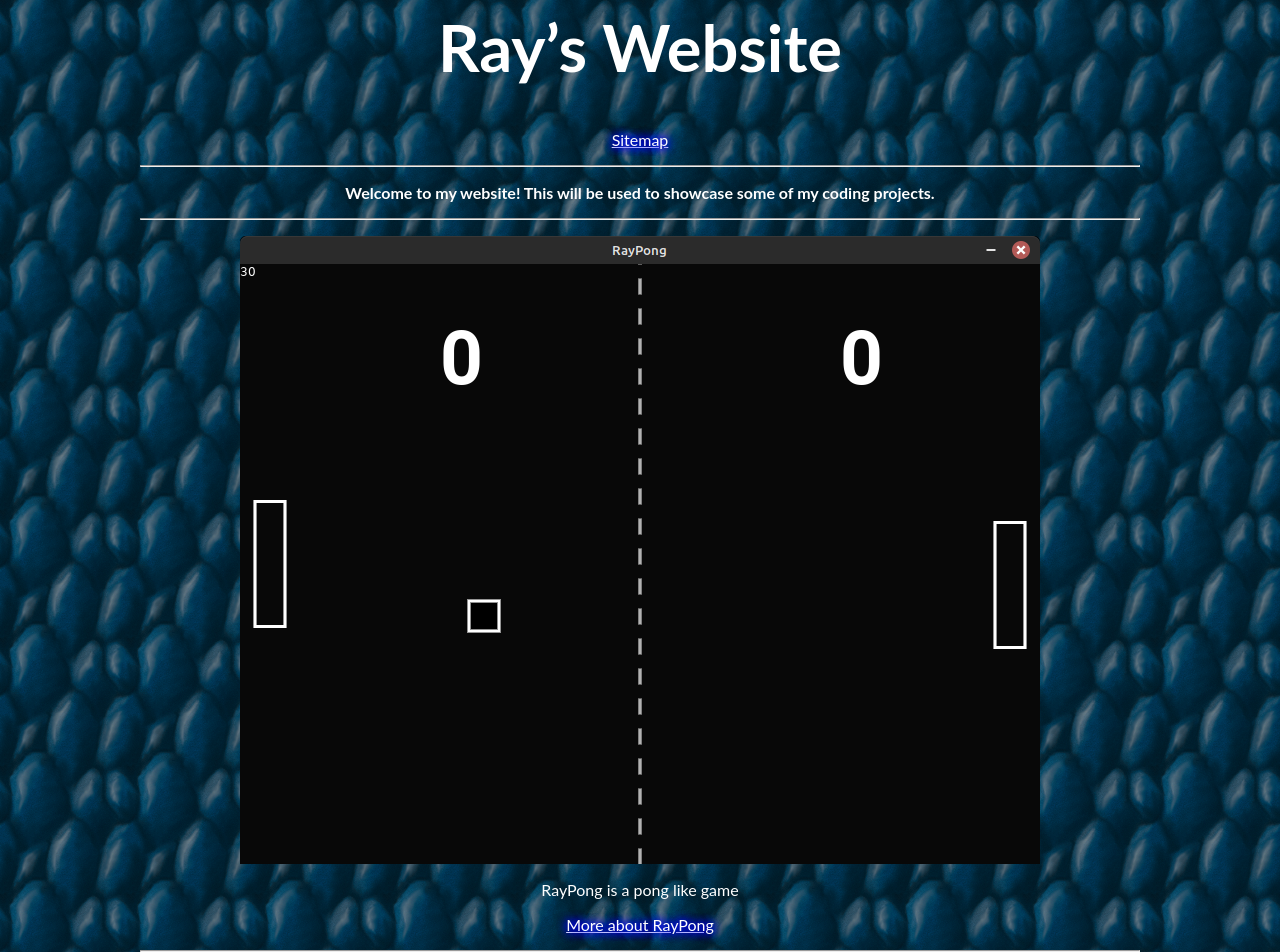
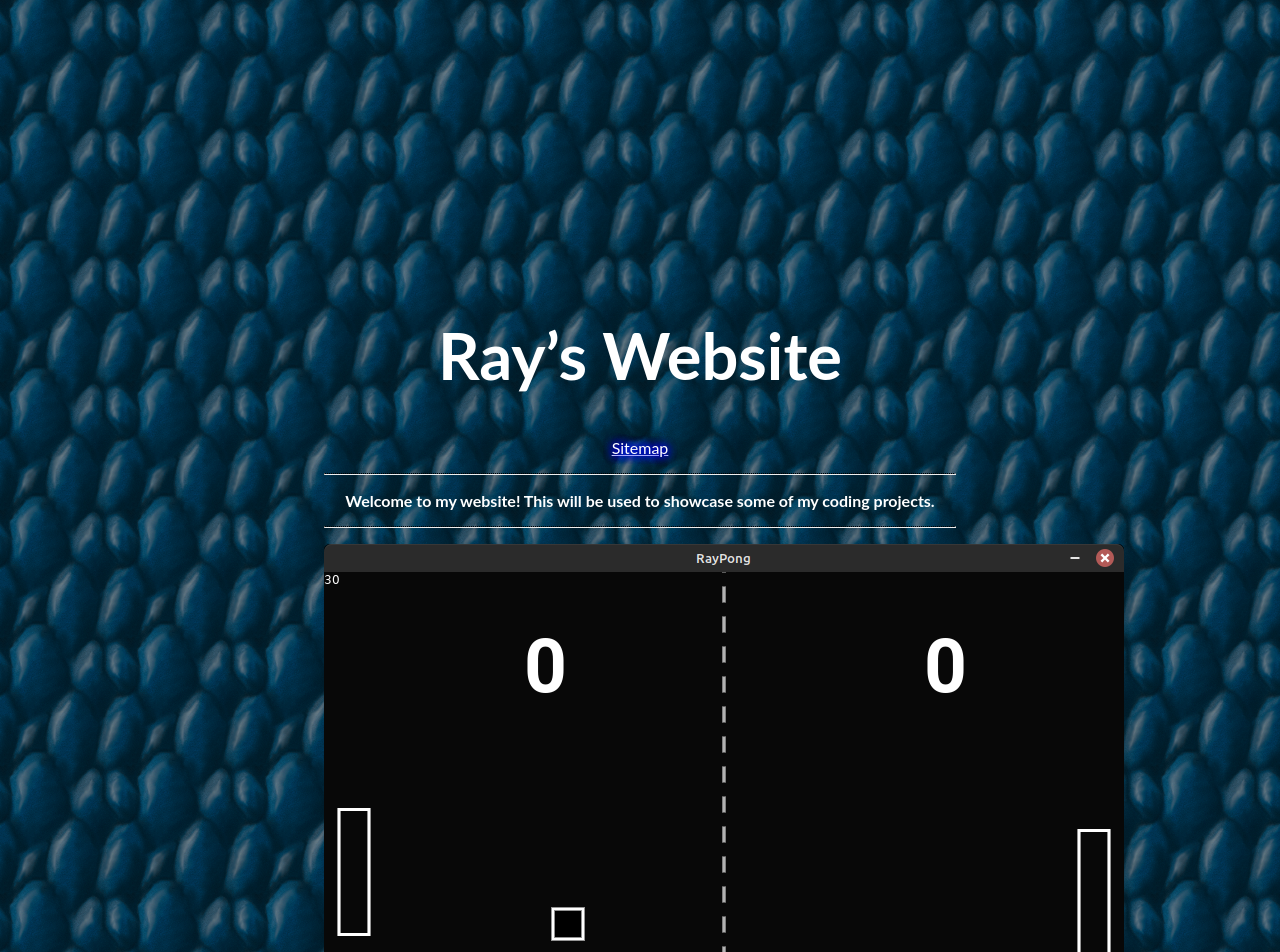
Before and after one commit to RayTheNoob/website, a Jekyll site: the page built from main.md, in a window 1280 px wide. Shown: the top 952 px of the page. Built offline with Jekyll 4.4.1, drawn with Linux system fonts in a browser that asks for light colours; grey boxes are pictures that could not be loaded.

Commit message:
footer and margin

```diff
--- a/_layouts/page.html
+++ b/_layouts/page.html
@@ -9,7 +9,7 @@
     <style>
       .container {
          max-width: 1000px;
-         margin: auto;
+         margin: 25%;
       }
       @import url('https://fonts.googleapis.com/css2?family=Lato&display=swap');
       a, p, ul, il, ol, il, h1, h2, h3, h4, h5, h6 {
@@ -31,6 +31,9 @@
         background-image: url("https://raw.githubusercontent.com/RayTheNoob/website/main/assets/stone.png");
         background-repeat: repeat;
       }
+      hr {
+       border-top: 1px dotted;
+      }
     </style>
   </head>
 
@@ -48,8 +51,6 @@
   <hr />
 
     <footer>
-      <p> - <a href="https://raythenoob.github.io/website/">Home</a> - <a href="https://raythenoob.github.io/website/sitemap">Sitemap</a> - <a href="https://github.com/RayTheNoob">Github</a> - </p>
-
-
+      <p> ✯ <a href="https://raythenoob.github.io/website/">Home</a> ✯ <a href="https://raythenoob.github.io/website/sitemap">Sitemap</a> ✯ <a href="https://github.com/RayTheNoob">Github</a> ✯ </p>
     </footer>
 </div>
```
